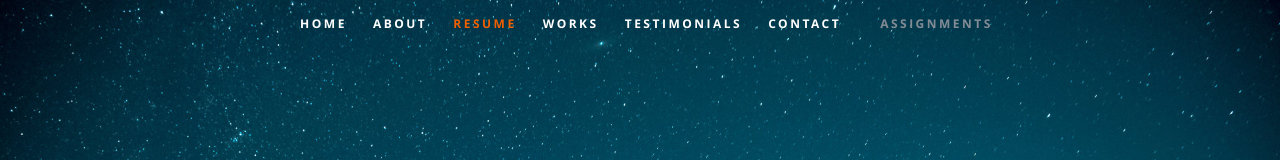
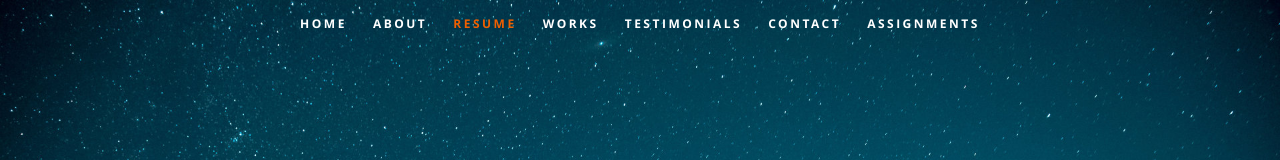
Before and after one commit to mdesocio/Resume-Site, a React (Create React App) app: page / in a window 1280 px wide. Shown: the top 160 px of the page. Built offline with nearby package versions, Linux system fonts and the light colour scheme.

Commit message:
Linking Files

```diff
--- a/src/Components/Header.js
+++ b/src/Components/Header.js
@@ -28,7 +28,7 @@ class Header extends Component {
             <li><a className="smoothscroll" href="#portfolio">Works</a></li>
             <li><a className="smoothscroll" href="#testimonials">Testimonials</a></li>
             <li><a className="smoothscroll" href="#contact">Contact</a></li>
-            <li><a className="smoothscroll" href="Files/index.html"></a>Assignments</li>
+            <li><a className="smoothscroll" href="/Files/">Assignments</a></li>
          </ul>
 
       </nav>
```
